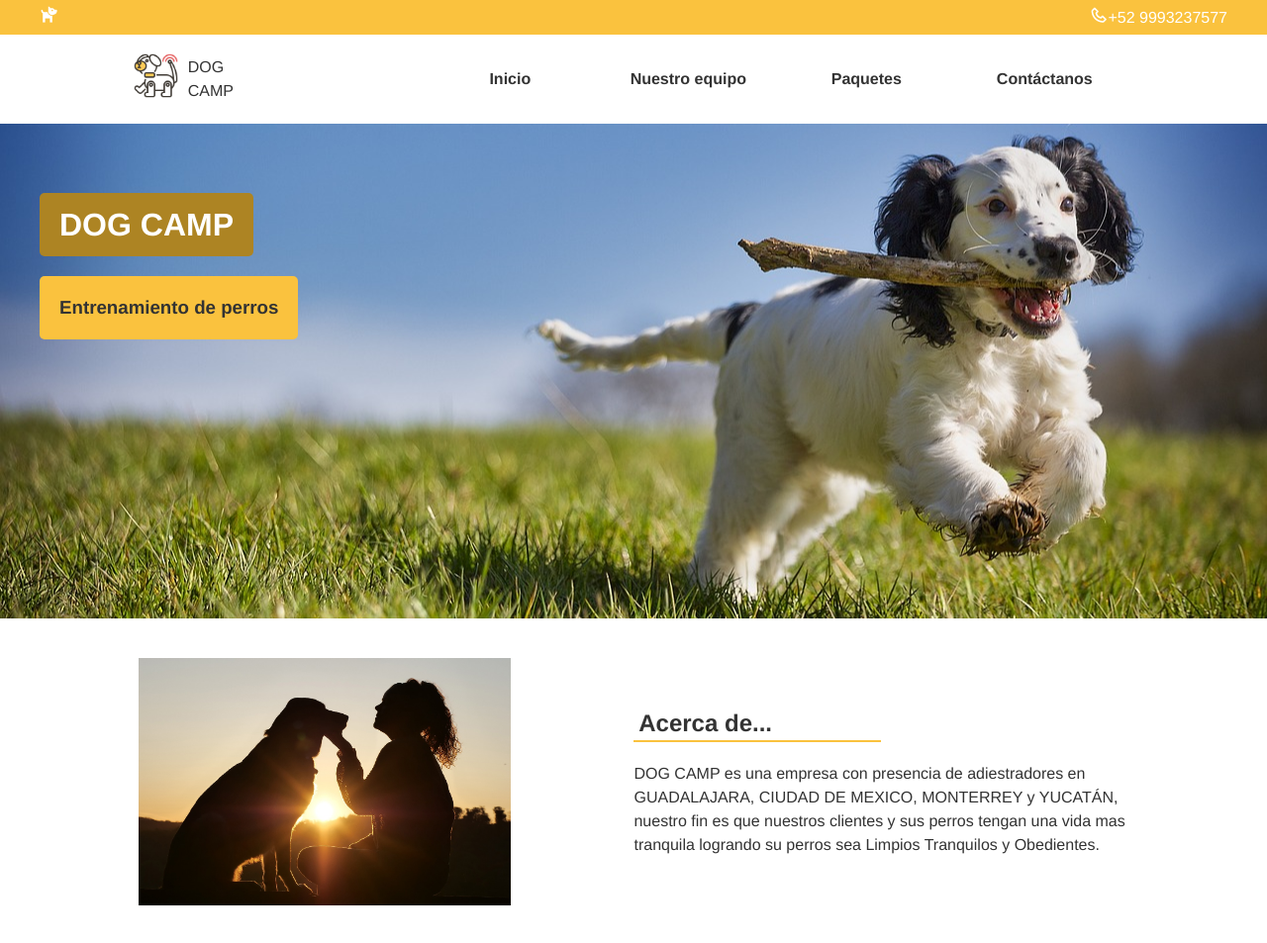
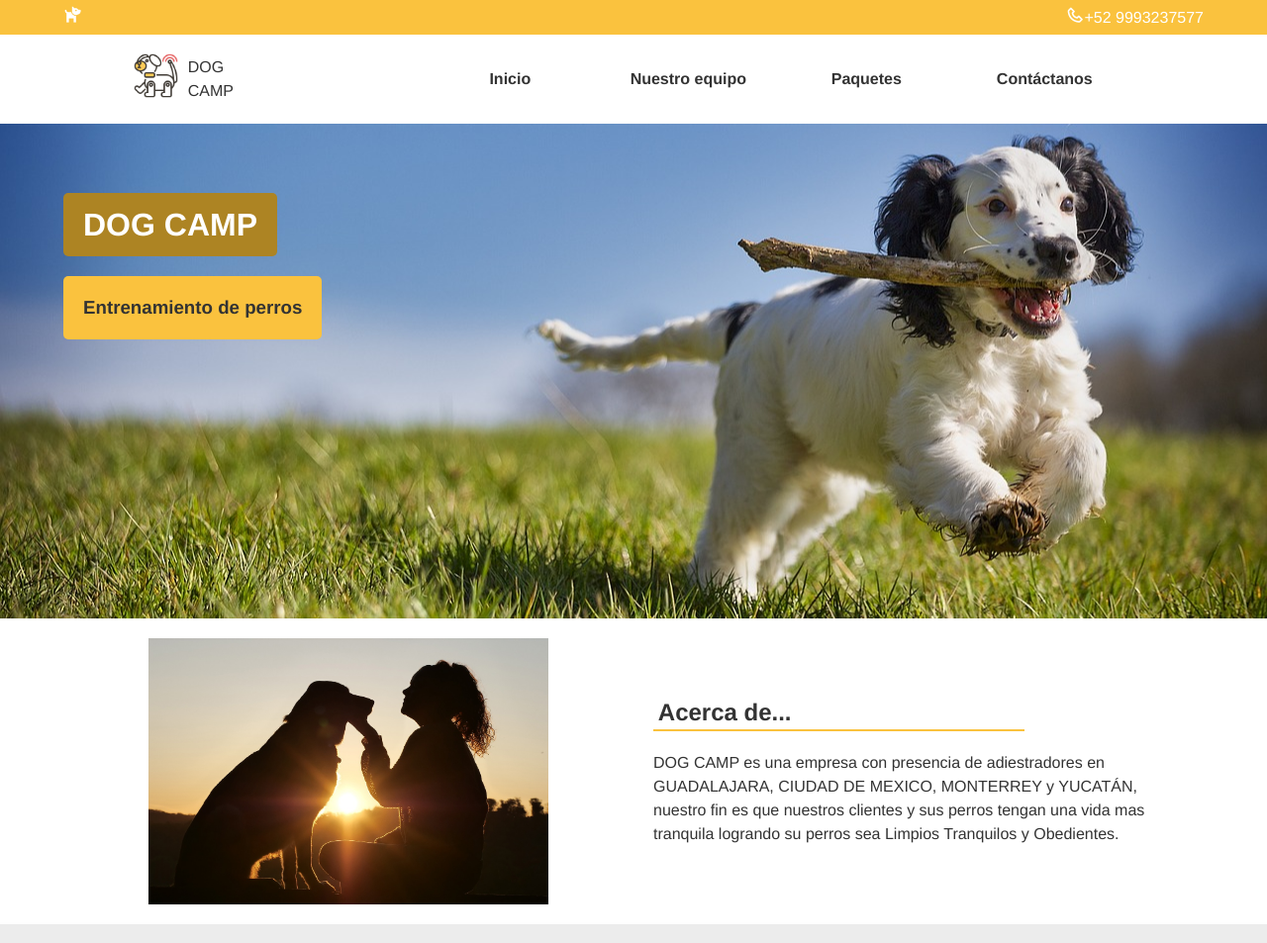
Before and after one commit to DavidCan29/perros, a PHP site: page / in a window 1280 px wide. Shown: the top 953 px of the page at 99% size. Run offline with PHP 8.4, Linux system fonts and the light colour scheme; a map, chart or similar area stays blank.

Commit message:
correcciones de estilo

```diff
--- a/index.php
+++ b/index.php
@@ -16,18 +16,18 @@
   include "header.php";
   ?>
   <div class="bannerwrapper">
-    <div class="ancho">
-      <div class="textobanner">
-        <h1>DOG CAMP</h1>
-        <h3>Entrenamiento de perros</h3>
-      </div>
+    <!-- <div class="ancho"> -->
+    <div class="textobanner ancho">
+      <h1>DOG CAMP</h1>
+      <h3>Entrenamiento de perros</h3>
     </div>
+    <!-- </div> -->
   </div>
   <div class="acercadewrapper ancho">
     <div class="imagenes">
-      <div class="flex">
-        <img src="img/acerca.jpg" alt="dog" />
-      </div>
+      <!-- <div class="flex"> -->
+      <img src="img/acerca.jpg" alt="dog" />
+      <!-- </div> -->
     </div>
     <div class="textoacercade">
       <h2>Acerca de...</h2>
@@ -43,11 +43,11 @@
     <div class="textomapa">
       <h2>Encuentranos en...</h2>
     </div>
-    <iframe src="https://www.google.com/maps/embed?pb=!1m18!1m12!1m3!1d7448.329847766053!2d-89.51907593022462!3d21.02608600000001!2m3!1f0!2f0!3f0!3m2!1i1024!2i768!4f13.1!3m3!1m2!1s0x8f5679f770271879%3A0x5097c5bb1c028490!2sInstincts%20Dog%20Camp!5e0!3m2!1ses!2smx!4v1670489194995!5m2!1ses!2smx" width="700" height="300" style="border: 0" allowfullscreen="" loading="lazy" referrerpolicy="no-referrer-when-downgrade"></iframe>
+    <iframe src="https://www.google.com/maps/embed?pb=!1m18!1m12!1m3!1d7448.329847766053!2d-89.51907593022462!3d21.02608600000001!2m3!1f0!2f0!3f0!3m2!1i1024!2i768!4f13.1!3m3!1m2!1s0x8f5679f770271879%3A0x5097c5bb1c028490!2sInstincts%20Dog%20Camp!5e0!3m2!1ses!2smx!4v1670489194995!5m2!1ses!2smx" width= "80%" max-width="700" height="300" style="border: 0" allowfullscreen="" loading="lazy" referrerpolicy="no-referrer-when-downgrade"></iframe>
   </div>
-  <div class="horarioswrapper">
-    <div class="ancho">
-      <h2>Horarios de atención.</h2>
+  <div class="horarioswrapper ancho">
+    <h2>Horarios de atención.</h2>
+    <div class="tablewrapper">
       <table>
         <tr>
           <th>Lunes</th>
--- a/style.css
+++ b/style.css
@@ -60,9 +60,10 @@ h2 {
 
 .lineitems {
   display: flex;
-  justify-content: space-between;
+  width: 90%;
   height: 100%;
   align-items: center;
+  justify-content: space-between;
 }
 
 .ico {
@@ -132,14 +133,17 @@ a:hover {
   background-image: url(img/bannerperro.jpg);
   background-size: cover;
   background-position-y: center;
-  background-repeat: no-repeat;
+  background-position-x: center;
   background-attachment: fixed;
   height: 500px;
   padding: 70px 0px;
 }
 
-/* .bannerwrapper .textobanner {
-} */
+.textobanner{
+  display: flex;
+  flex-direction: column;
+  width: 90%;
+}
 
 .bannerwrapper .textobanner h1 {
   background-color: var(--color2-dark);
@@ -158,40 +162,40 @@ a:hover {
 }
 
 .acercadewrapper {
+  display: flex;
   margin-top: 20px;
   margin-bottom: 20px;
+  justify-content: center;
+  align-items: center;
 }
 
 .acercadewrapper .imagenes {
-  display: inline-block;
-  vertical-align: middle;
   width: 48%;
+  display: flex;
+  justify-content: center;
 }
 
-.imagenes .flex {
+/* .imagenes .flex {
   display: flex;
   padding: 20px;
   justify-content: center;
-}
+} */
 
 .acercadewrapper .imagenes img {
   width: 70%;
 }
 
 .acercadewrapper .textoacercade {
-  display: inline-block;
-  vertical-align: middle;
   width: 48%;
   padding: 20px;
-  justify-content: top;
 }
 
 .acercadewrapper .textoacercade h2 {
   text-align: start;
+  width: 70%;
   padding: 0.2em;
   border-bottom: var(--color3-light) 2px solid;
   margin-bottom: 20px;
-  justify-content: top;
 }
 
 /* .acercadewrapper .textoacercade p {
@@ -221,13 +225,22 @@ a:hover {
 }
 
 .horarioswrapper {
+  display: flex;
   margin-top: 20px;
   margin-bottom: 20px;
+  flex-direction: column;
+  align-items: center;
 }
 
 .horarioswrapper h2 {
   margin: auto;
   margin-bottom: 10px;
+}
+
+.tablewrapper{
+  display: flex;
+  justify-content: center;
+  width: 90%;
 }
 
 table {
```
